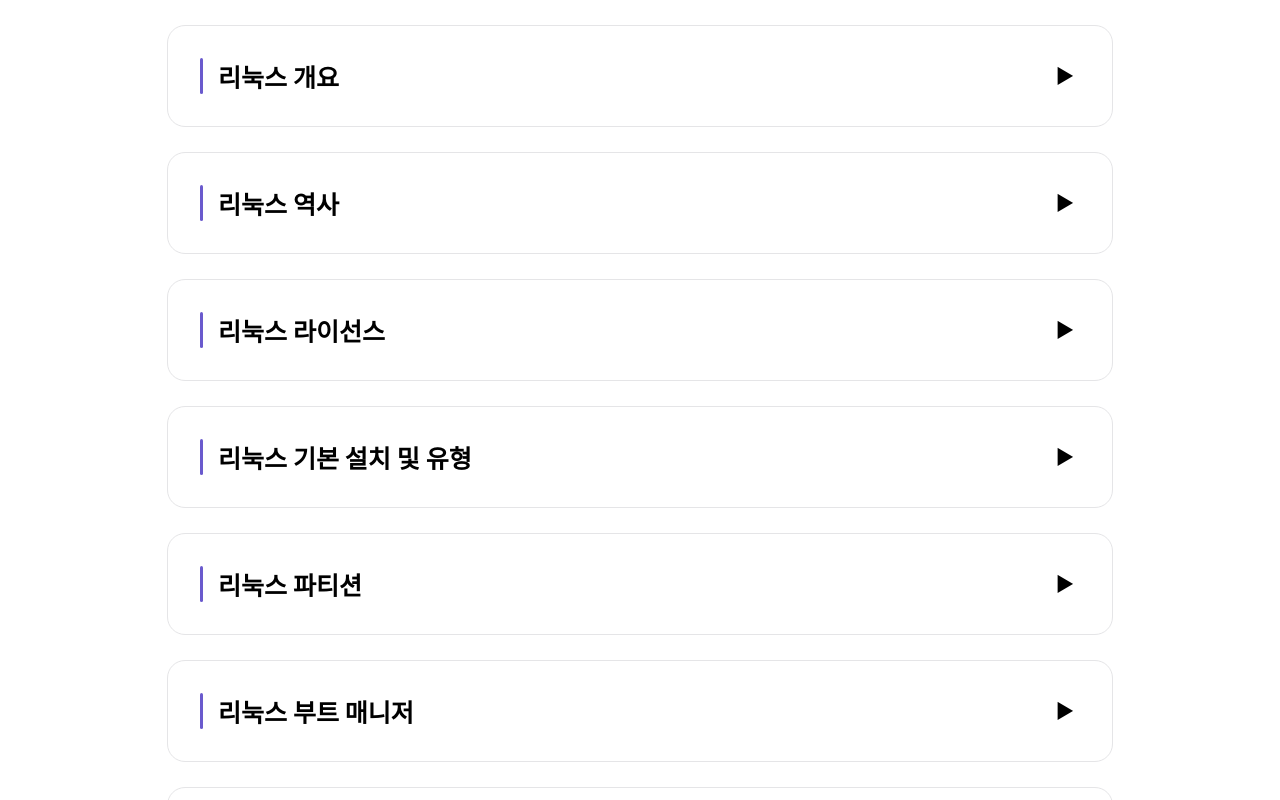
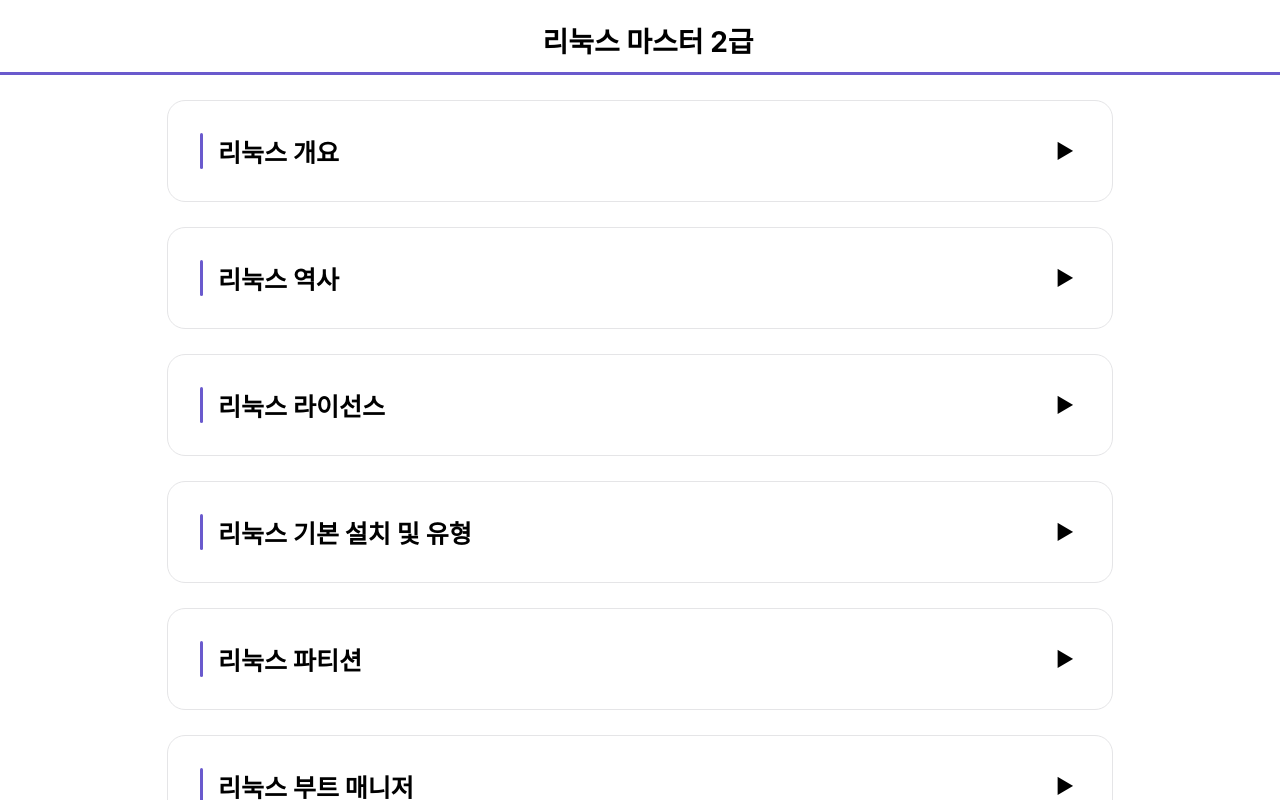
Before and after one commit to linux-master-lab/linux-master-study, a React (Create React App) app: page /liunx-web in a window 1280 px wide. Shown: the top 800 px of the page. Built offline with nearby package versions, Linux system fonts and the light colour scheme; the HTML template or start-up script is replaced by a standard one.

Commit message:
feat: 섹션 헤더 추가

```diff
--- a/src/components/pages/sections/Sections.js
+++ b/src/components/pages/sections/Sections.js
@@ -1,3 +1,4 @@
+import { SectionHeader } from "./components/SectionHeader";
 import { Section1 } from "./components/Section1";
 import { Section2 } from "./components/Section2";
 import { Section3 } from "./components/Section3";
@@ -10,6 +11,7 @@ import { Section7 } from "./components/Section7";
 export default function Sections() {
   return (
     <div className="sections-wrapper">
+      <SectionHeader />
       <Section1 />
       <Section2 />
       <Section3 />
--- /dev/null
+++ b/src/components/pages/sections/components/SectionHeader.js
@@ -0,0 +1,10 @@
+// Section Header. 섹션 헤더
+import "../../../styles/sections/Sections.css";
+
+export function SectionHeader() {
+    return (
+        <div className="section-header">
+            <h1 className="section-header-title">리눅스 마스터 2급</h1>
+        </div>
+    );
+}
--- a/src/components/styles/sections/Sections.css
+++ b/src/components/styles/sections/Sections.css
@@ -1,3 +1,4 @@
+@import "./components/SectionHeader.css";
 @import "./components/SectionBase.css";
 @import "./components/SectionBlockHeader.css";
 @import "./components/SectionAccordion.css";
--- a/src/components/styles/sections/components/SectionBlockHeader.css
+++ b/src/components/styles/sections/components/SectionBlockHeader.css
@@ -45,7 +45,7 @@
     width: 100%;
     height: 3px;
     background: #6A5ACD;
-    margin: 15px 0 2px;
+    margin: 8px 0 2px;
     border-radius: 6px;
     opacity: 0;
     animation: fadeIn 2s ease forwards;
--- /dev/null
+++ b/src/components/styles/sections/components/SectionHeader.css
@@ -0,0 +1,28 @@
+/* SectionHeader.css */
+
+/* 기본 헤더 컨테이너 */
+.section-header {
+    width: 100%;
+    padding: 20px 0 12px;
+    border-bottom: 3px solid #6A5ACD;
+    margin-bottom: 20px;
+}
+
+/* 헤더 제목 */
+.section-header-title {
+    font-size: 28px;
+    font-weight: bold;
+    margin: 0;
+    padding-left: 16px;
+    position: relative;
+
+    /* 부드러운 통합 애니메이션 */
+    transition: color 2s ease, transform 0.45s cubic-bezier(0.22, 0.61, 0.36, 1);
+}
+
+/* hover 효과 */
+.section-header-title:hover {
+    color: #6A5ACD;
+    transition: color 0.25s ease;
+    transform: translateX(10px);
+}
```
